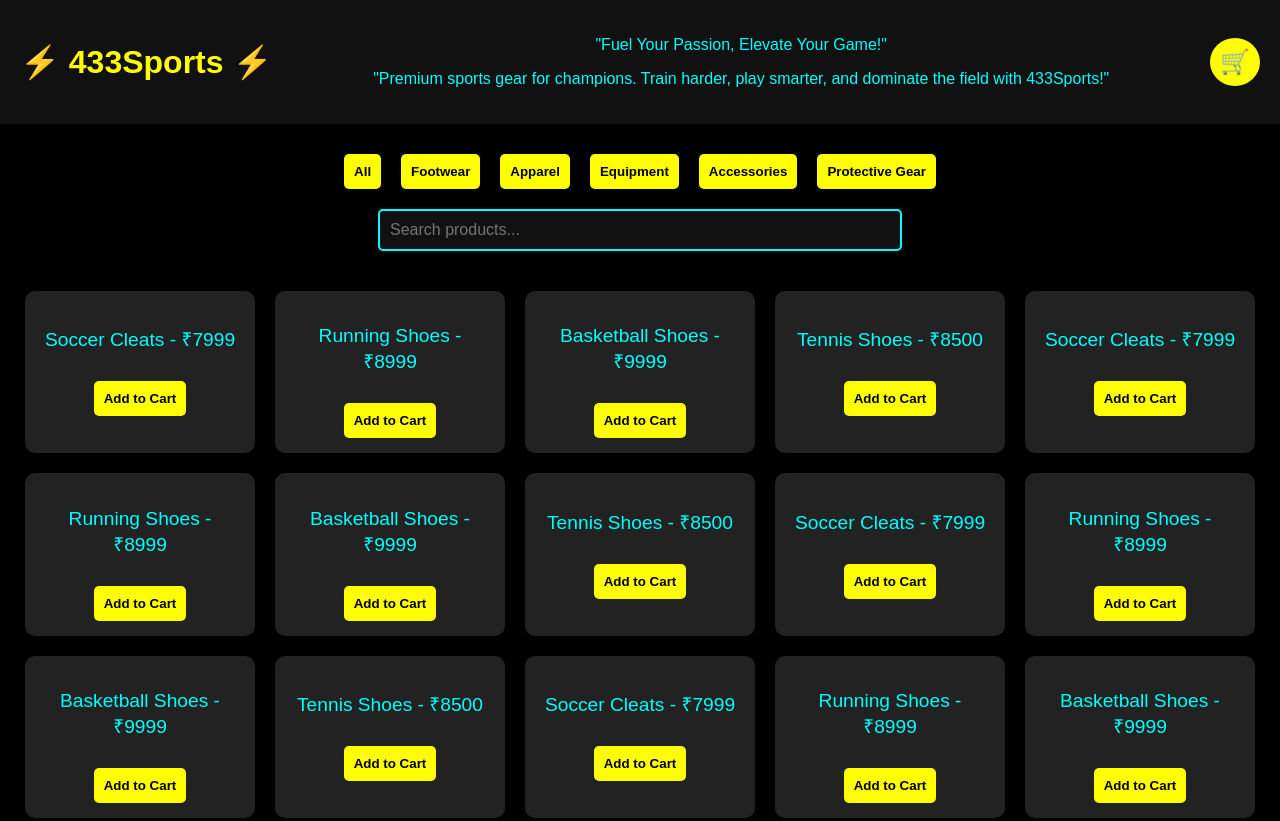
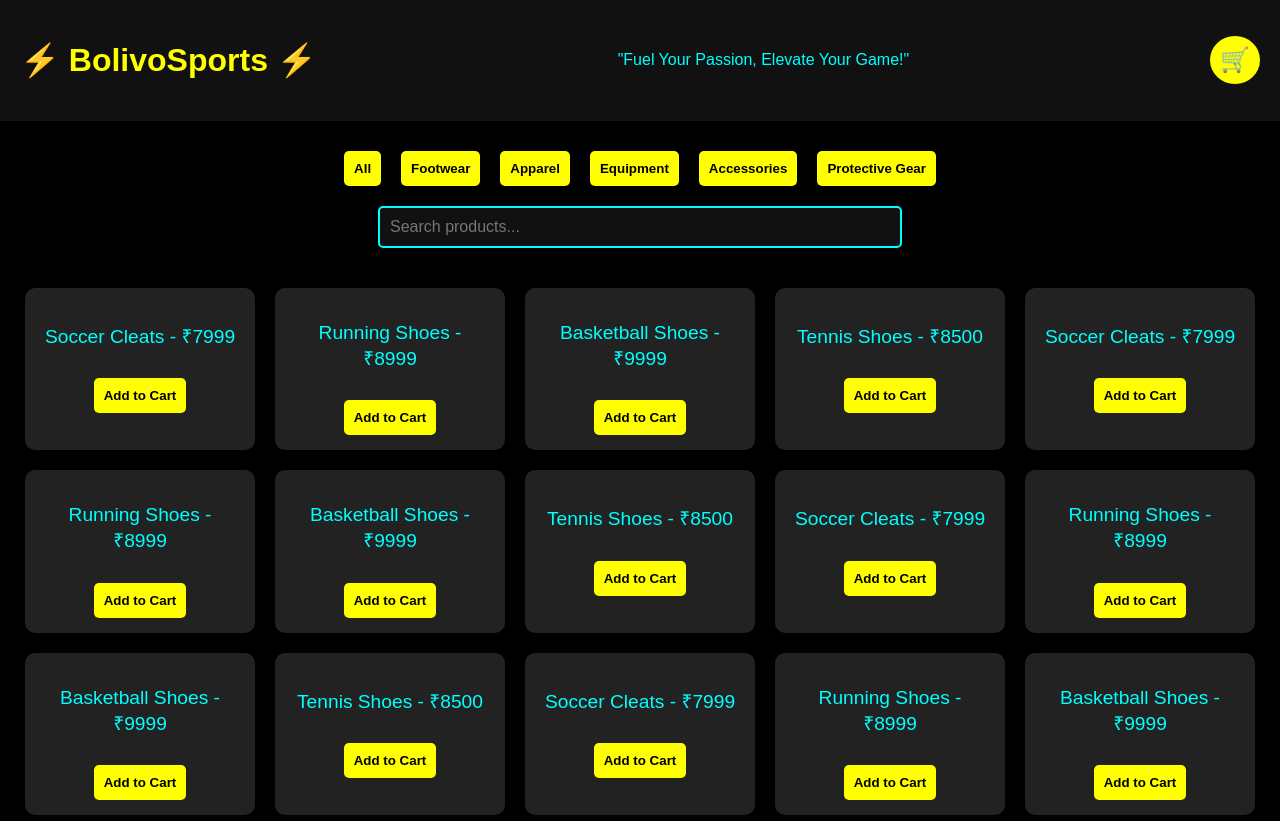
Before and after one commit to HSF237/bolivosports.com, a plain HTML site: page index.html in a window 1280 px wide. Shown: the top 821 px of the page. Drawn offline with Linux system fonts and the light colour scheme.

Commit message:
Update index.html

```diff
--- a/index.html
+++ b/index.html
@@ -3,7 +3,7 @@
 <head>
     <meta charset="UTF-8">
     <meta name="viewport" content="width=device-width, initial-scale=1.0">
-    <title>433Sports - Online Sports Shop</title>
+    <title>bolivoSports - Online Sports Shop</title>
     <style>
         body {
             font-family: Arial, sans-serif;
@@ -115,10 +115,9 @@
 <body>
 
     <header>
-        <h1>⚡ 433Sports ⚡</h1>
+        <h1>⚡ BolivoSports ⚡</h1>
         <div>
         <p> "Fuel Your Passion, Elevate Your Game!"</p>
-        <p>"Premium sports gear for champions. Train harder, play smarter, and dominate the field with 433Sports!"</p>
       </div>
         <span class="cart-icon" onclick="toggleCart()">🛒</span>
     </header>
```
